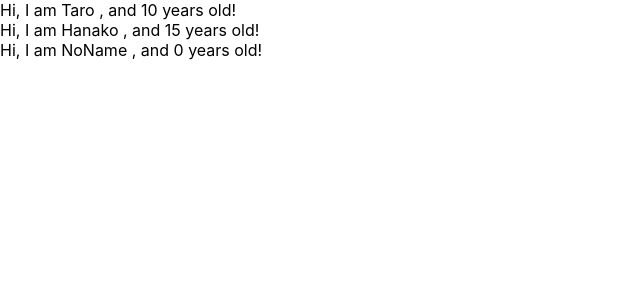
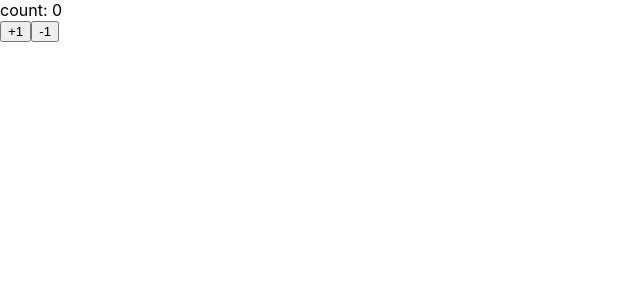
Before and after one commit to okiayaka/react-redux-crud-application, a React (Create React App) app: page / in a window 1280 px wide. Shown: the top 300 px of the page, without its empty margins (0-640 px from the left). Built offline with nearby package versions, Linux system fonts and the light colour scheme.

Commit message:
learn state and setState

```diff
--- a/src/App.js
+++ b/src/App.js
@@ -1,30 +1,35 @@
 import React, { Component } from "react";
-import PropTypes from "prop-types";
 
-const App = () => {
-  const profiles = [
-    { name: "Taro", age: 10},
-    { name: "Hanako", age: 15},
-    { name: "NoName", age:0},
-  ]
-  return (
-  <div>
-      {
-        profiles.map((profile, index) => {
-          return <User name={profile.name} age={profile.age} key={index} />;
-        })
-      }
-  </div>
-  )
-}
+const App = () => (<Counter></Counter>)
 
-const User = (props) => {
-  return <div>Hi, I am {props.name} , and {props.age} years old!</div>
-}
+class Counter extends Component {
+  constructor(props) {
+    super(props);
+    console.log(this.state);
+    this.state = { count: 0 };
+  }
 
-User.propTypes = {
-  name: PropTypes.string,
-  age: PropTypes.number.isRequired
+  handlePulsButton = () => {
+    console.log(this.state.count);
+    this.setState({ count: this.state.count + 1 });
+  };
+
+  handleMinusButton = () => {
+    console.log(this.state.count);
+    this.setState({ count: this.state.count - 1 });
+  };
+
+  render() {
+    console.log(this.state);
+    console.log("render");
+    return (
+      <React.Fragment>
+        <div>count: {this.state.count}</div>
+        <button onClick={this.handlePulsButton}>+1</button>
+        <button onClick={this.handleMinusButton}>-1</button>
+      </React.Fragment>
+    );
+  }
 }
 
 export default App;
```
